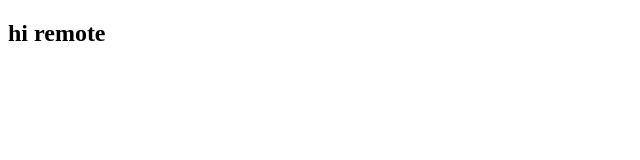
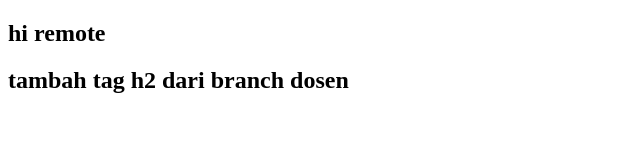
Before and after one commit to near-code-R/test-git, a plain HTML site: page index.html in a window 1280 px wide. Shown: the whole page, without its empty margins (0-640 px from the left). Drawn offline with Linux system fonts and the light colour scheme.

Commit message:
tambah tag h2 dari branch dosen

```diff
--- a/index.html
+++ b/index.html
@@ -7,5 +7,6 @@
   </head>
   <body>
     <h2>hi remote</h2>
+    <h2>tambah tag h2 dari branch dosen</h2>
   </body>
 </html>
```
